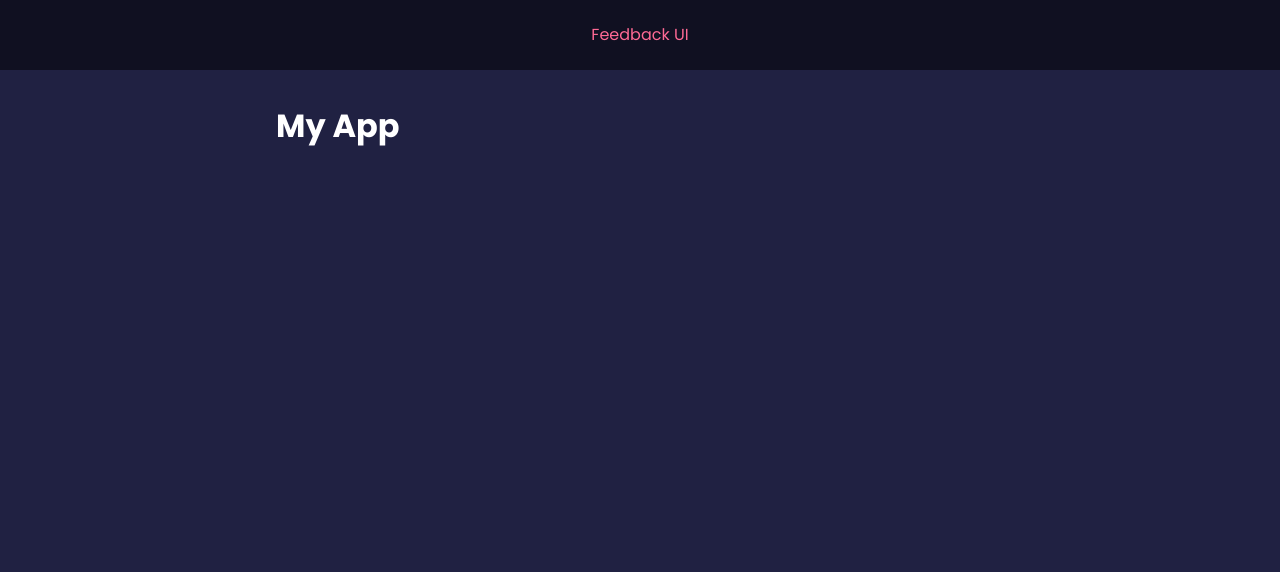
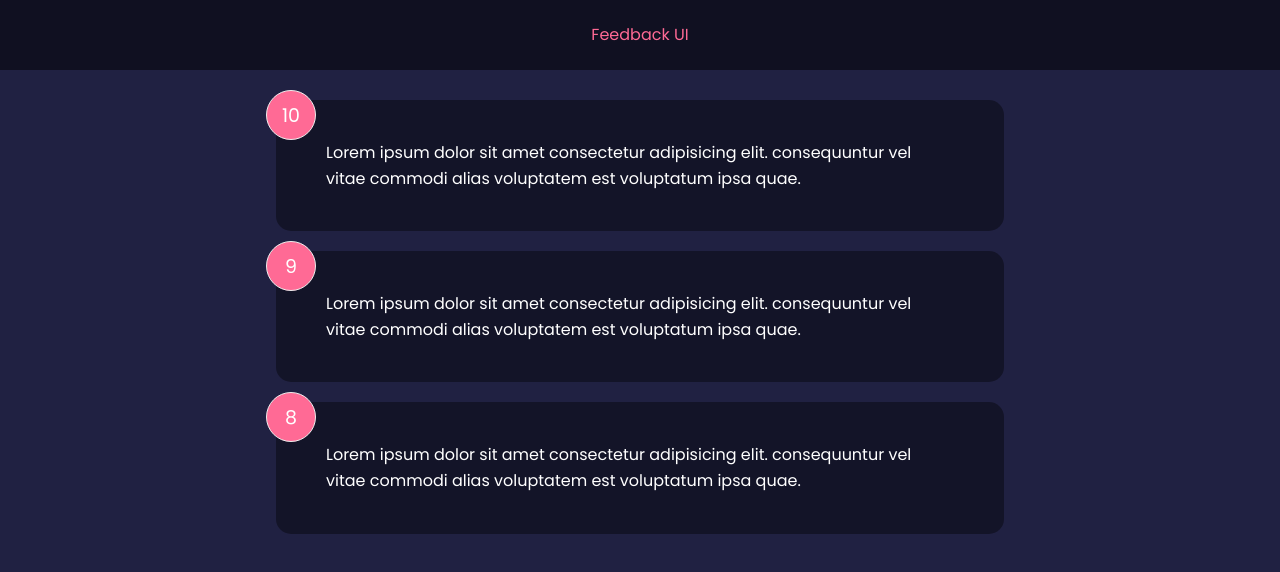
Before and after one commit to amirmohamad-mohamadi/feedback-app, a React (Create React App) app: page / in a window 1280 px wide. Shown: the top 572 px of the page. Built offline with nearby package versions, Linux system fonts and the light colour scheme; the HTML template or start-up script is replaced by a standard one.

Commit message:
create feedbackItem and feedbackList. create shared folder for card component and to feedbackData

```diff
--- a/src/App.jsx
+++ b/src/App.jsx
@@ -1,11 +1,16 @@
+import { useState } from "react";
 import Header from "./components/Header";
+import FeedbackList from "./components/FeedbackList";
+
+import FeedbackData from "./data/FeedbackData";
 
 const App = () => {
+  const [feedback, setFeedback] = useState(FeedbackData);
   return (
     <>
-      <Header/>
+      <Header />
       <div className="container">
-        <h1>My App</h1>
+        <FeedbackList feedback={feedback} />
       </div>
     </>
   );
--- /dev/null
+++ b/src/components/FeedbackItem.jsx
@@ -0,0 +1,18 @@
+import PropTypes from "prop-types";
+
+import Card from "./shared/Card";
+
+const FeedbackItem = ({ item }) => {
+  return (
+    <Card>
+      <div className="num-display">{item.rating}</div>
+      <div className="text-display">{item.text}</div>
+    </Card>
+  );
+};
+
+FeedbackItem.propTypes = {
+  item: PropTypes.object.isRequired,
+};
+
+export default FeedbackItem;
--- /dev/null
+++ b/src/components/FeedbackList.jsx
@@ -0,0 +1,28 @@
+import PropTypes from "prop-types";
+
+import FeedbackItem from "./FeedbackItem";
+
+const FeedbackList = ({ feedback }) => {
+  if (!feedback || feedback.length === 0) {
+    return <p>Not Feedback Yet</p>;
+  }
+  return (
+    <div>
+      {feedback.map((item) => {
+        return <FeedbackItem key={item.id} item={item} />;
+      })}
+    </div>
+  );
+};
+
+FeedbackList.propTypes = {
+  feedback: PropTypes.arrayOf(
+    PropTypes.shape({
+      id: PropTypes.number.isRequired,
+      rating: PropTypes.number.isRequired,
+      text: PropTypes.string.isRequired,
+    })
+  ),
+};
+
+export default FeedbackList;
--- /dev/null
+++ b/src/components/shared/Card.jsx
@@ -0,0 +1,28 @@
+import PropTypes from "prop-types";
+
+const Card = ({ children, reverse }) => {
+  //   return <div className={`card ${reverse && "reverse"}`}>{children}</div>;
+
+  return (
+    <div
+      className="card"
+      style={{
+        backgroundColor: reverse ? "rgba(0,0,0,0.4)" : "#fff",
+        color: reverse ? "#fff" : "#000",
+      }}
+    >
+      {children}
+    </div>
+  );
+};
+
+Card.defaultProps = {
+  reverse: true,
+};
+
+Card.propTypes = {
+  children: PropTypes.node.isRequired,
+  reverse: PropTypes.bool,
+};
+
+export default Card;
--- /dev/null
+++ b/src/data/FeedbackData.js
@@ -0,0 +1,19 @@
+const FeedbackData = [
+  {
+    id: 1,
+    rating: 10,
+    text: "Lorem ipsum dolor sit amet consectetur adipisicing elit. consequuntur vel vitae commodi alias voluptatem est voluptatum ipsa quae.",
+  },
+  {
+    id: 2,
+    rating: 9,
+    text: "Lorem ipsum dolor sit amet consectetur adipisicing elit. consequuntur vel vitae commodi alias voluptatem est voluptatum ipsa quae.",
+  },
+  {
+    id: 3,
+    rating: 8,
+    text: "Lorem ipsum dolor sit amet consectetur adipisicing elit. consequuntur vel vitae commodi alias voluptatem est voluptatum ipsa quae.",
+  },
+];
+
+export default FeedbackData;
```
